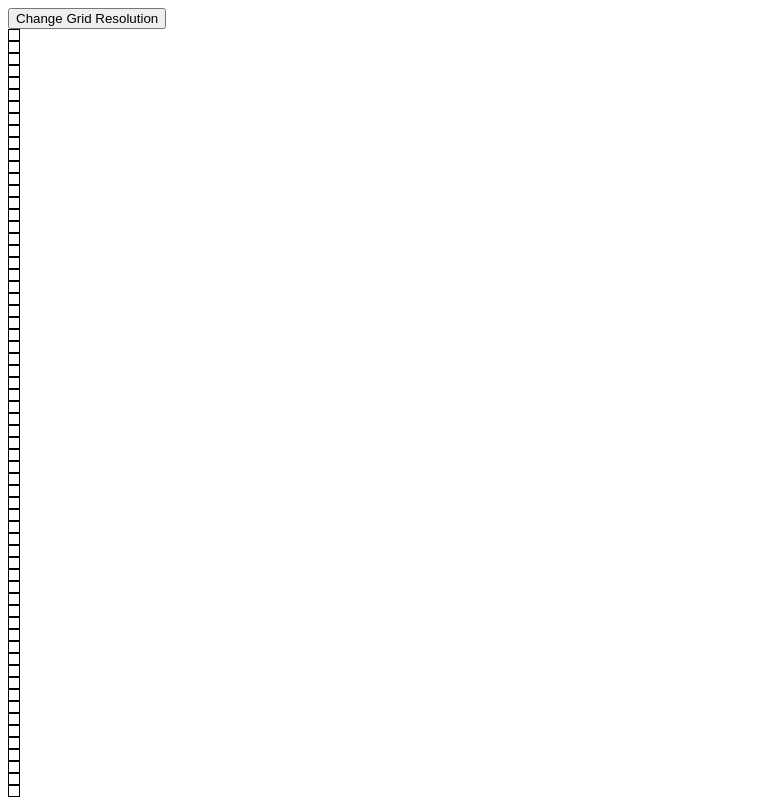
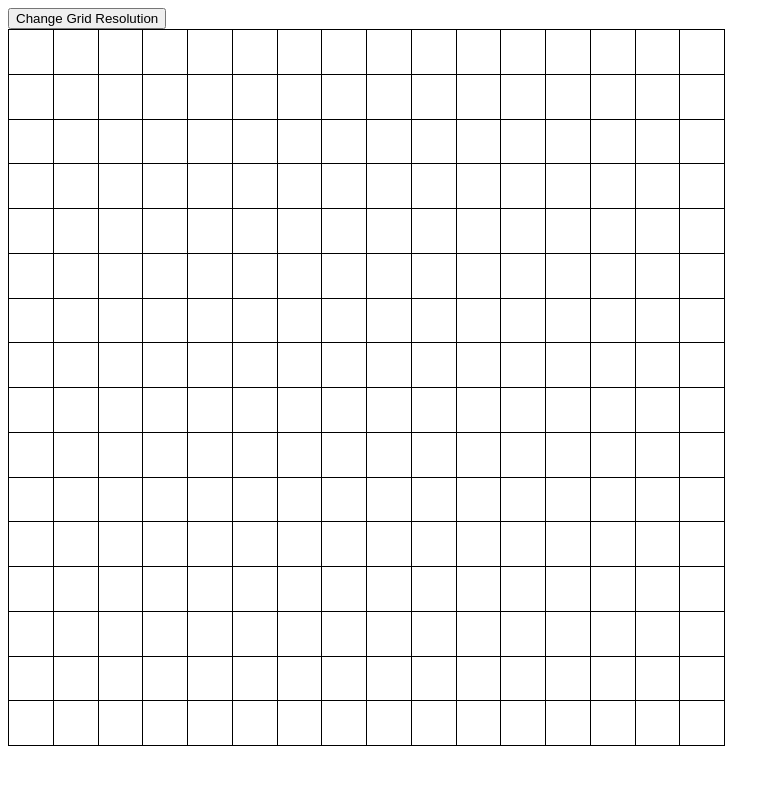
Before and after one commit to eyfchoi/etch-a-sketch, a plain HTML site: page index.html in a window 1280 px wide. Shown: the top 797 px of the page, without its empty margins (0-780 px from the left). Drawn offline with Linux system fonts and the light colour scheme.

Commit message:
Content. Completed Grid Regeneration Algorithm.

```diff
--- a/script.js
+++ b/script.js
@@ -15,10 +15,21 @@ change.addEventListener('click', (e) => {
     else
         resolution = Number(prompt("Please enter a Grid Resolution (Min = 1, Max = 100): "));
 
+
+    let gridLength = String((container.clientHeight - 100) / resolution) + "px";
+
     for (let i = 0; i < resolution * resolution; i++)
     {
+        if ((i % resolution) == 0)
+        {
+            let breaks = document.createElement("div");
+            breaks.classList.add("break");
+            container.append(breaks);
+        }
+
         let div = document.createElement("div");
         div.classList.add("grid");
+        div.style.width = div.style.height = gridLength;
         container.append(div);
     }
 });
--- a/stylesheet.css
+++ b/stylesheet.css
@@ -2,8 +2,24 @@
     /*border: 1px red solid;*/
 }
 
+#container {
+    width: 800px;
+    height: 800px;
+    display: flex;
+    flex-direction: row;
+    flex-wrap: wrap;
+    align-content: flex-start;
+}
+
 .grid {
-    width: 10px;
-    height: 10px;
+    display: flex;
     border: 1px black solid;
+    border-collapse: collapse;
+    min-height:5px;
+    margin: 0 -1px -1px 0;
 }
+
+.break {
+    flex-basis: 100%;
+    height: 0;
+}
```
